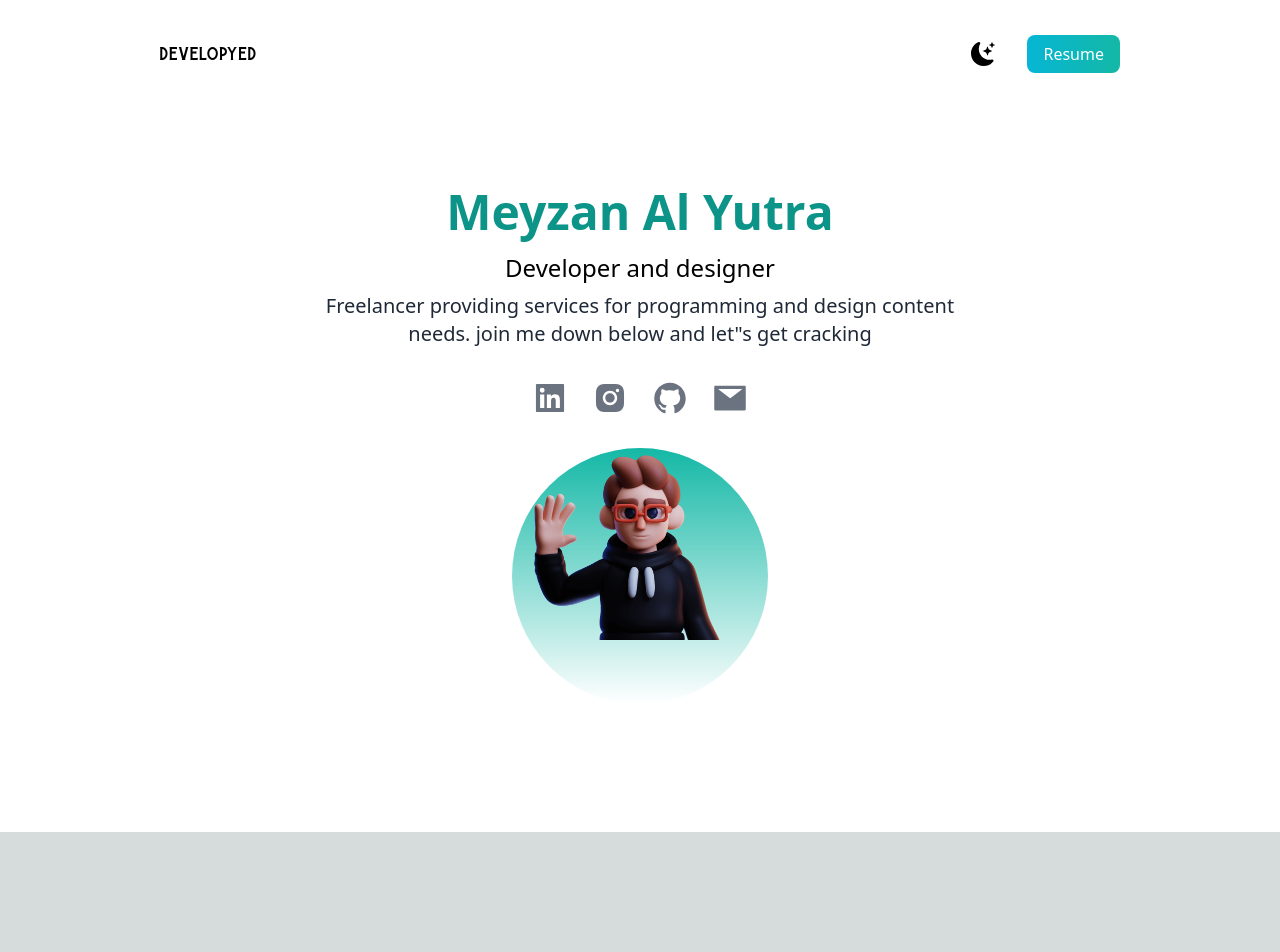
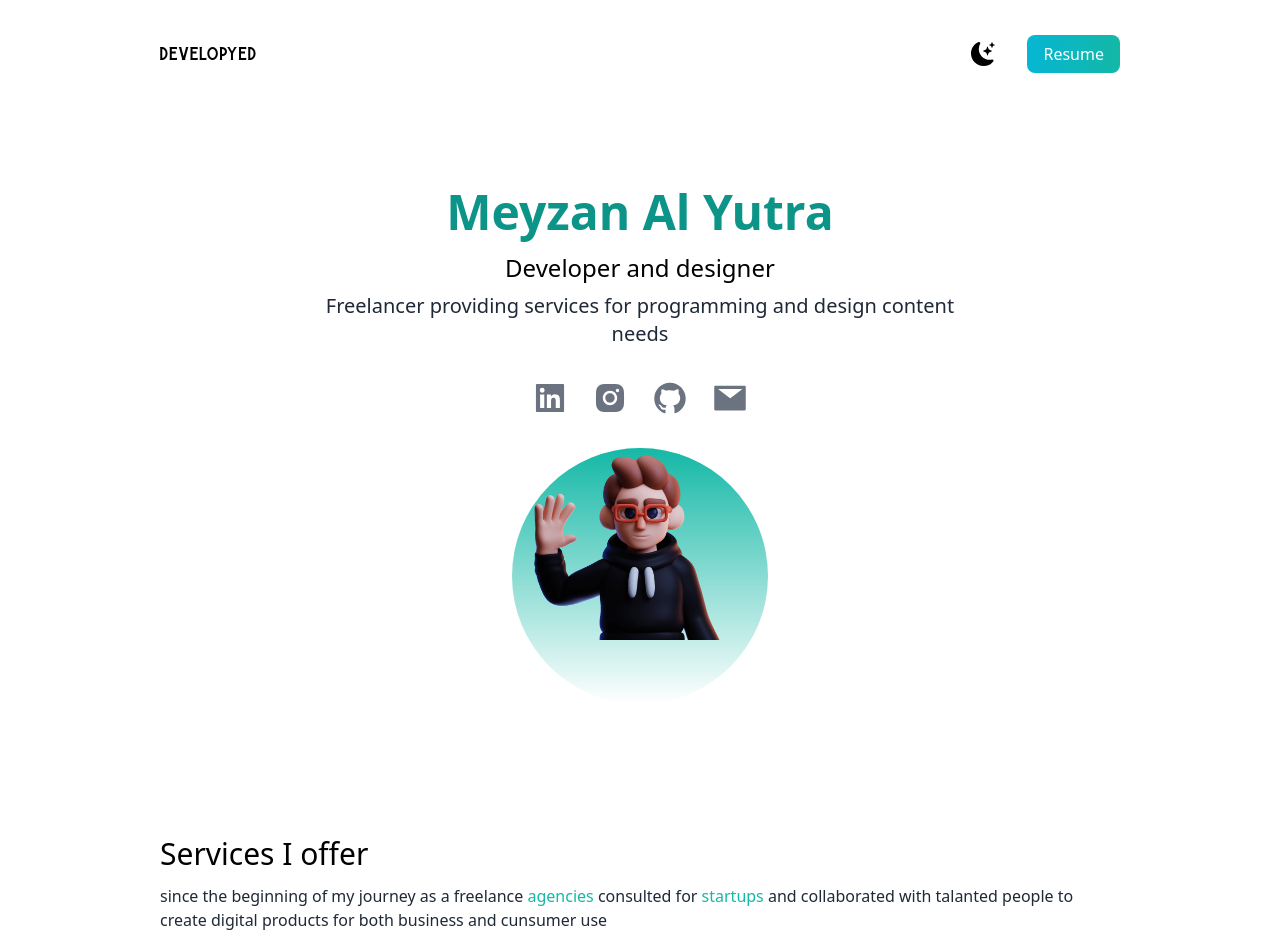
Before and after one commit to Meyzan16/portopolio-next, a Next.js app: page / in a window 1280 px wide. Shown: the top 952 px of the page. Before the commit the page ends 832 px from the top, so only its background shows below. Built offline with nearby package versions, Linux system fonts and the light colour scheme.

Commit message:
perbarui index

```diff
--- a/src/pages/index.tsx
+++ b/src/pages/index.tsx
@@ -33,14 +33,15 @@ export default function Home() {
             <div className="text-center pt-20 md:pt-24 lg:pt-28">
               <h2 className={styles.name}>Meyzan Al Yutra</h2>
               <h2 className={styles.devanddesig}>Developer and designer</h2>
-              <p className="text-medium leading-8 text-gray-800 sm:text-xl max-w-2xl mx-auto dark:text-white">Freelancer providing services for programming and design content needs. join me down below and let"s get cracking</p>
+              <p className="text-medium leading-8 text-gray-800 sm:text-xl max-w-2xl mx-auto dark:text-white">
+                Freelancer providing services for programming and design content needs</p>
             </div>
 
             <div className="mt-10 lg:mt-8 text-4xl gap-6 flex flex-wrap justify-center text-gray-500 dark:text-white">
-                <AiFillLinkedin className=" hover:text-teal-600" />
-                <AiFillInstagram  className=" hover:text-teal-600"/>
-                <AiFillGithub className=" hover:text-teal-600"/>
-                <AiFillMail className=" hover:text-teal-600"/>
+                <AiFillLinkedin className={styles.logososmed} />
+                <AiFillInstagram  className={styles.logososmed}/>
+                <AiFillGithub className={styles.logososmed}/>
+                <AiFillMail className={styles.logososmed}/>
             </div>
 
 
@@ -54,6 +55,19 @@ export default function Home() {
             </div>
 
           </section>
+
+        <section className="pb-16">
+            <div>
+              <h3 className="text-3xl py-1 font-medium dark:text-white">
+                Services I offer
+              </h3>
+              <p className="text-md py-2 leading-6 text-gray-800 dark:text-white">
+                since the beginning of my journey as a freelance
+                <span className="text-teal-500"> agencies</span> consulted for <span className="text-teal-500"> startups</span>  and collaborated with talanted people to create digital
+                products for both business and cunsumer use
+              </p>
+            </div>
+            </section>
       </main>
     </>
   )
--- a/src/styles/Home.module.css
+++ b/src/styles/Home.module.css
@@ -22,6 +22,7 @@
   @apply text-xl py-2 sm:text-2xl dark:text-white;
 }
 
-/* .paragrafnav {
-  @apply text-medium leading-6 text-gray-800 sm:text-xl max-w-2xl mx-auto dark:text-white;
-} */
+
+.logososmed{
+  @apply hover:text-teal-600;
+}
```
